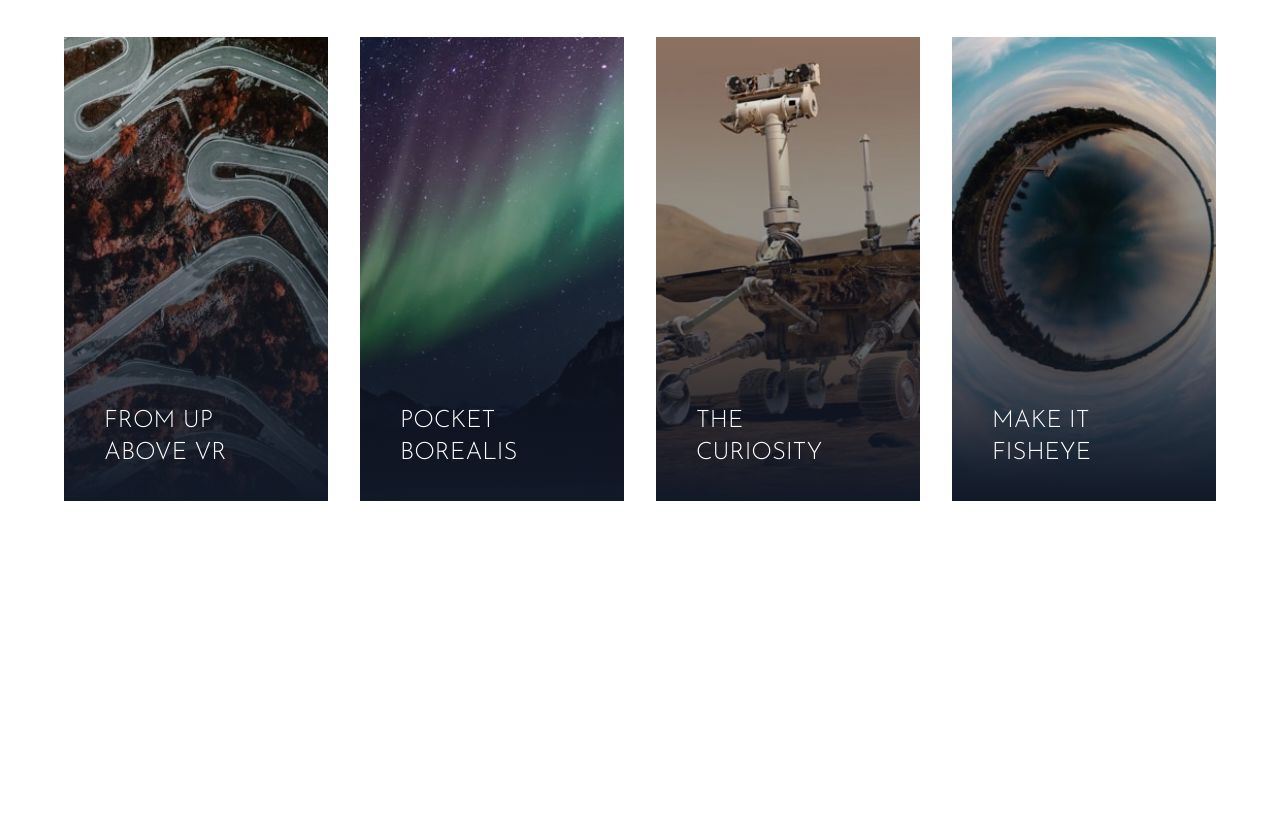
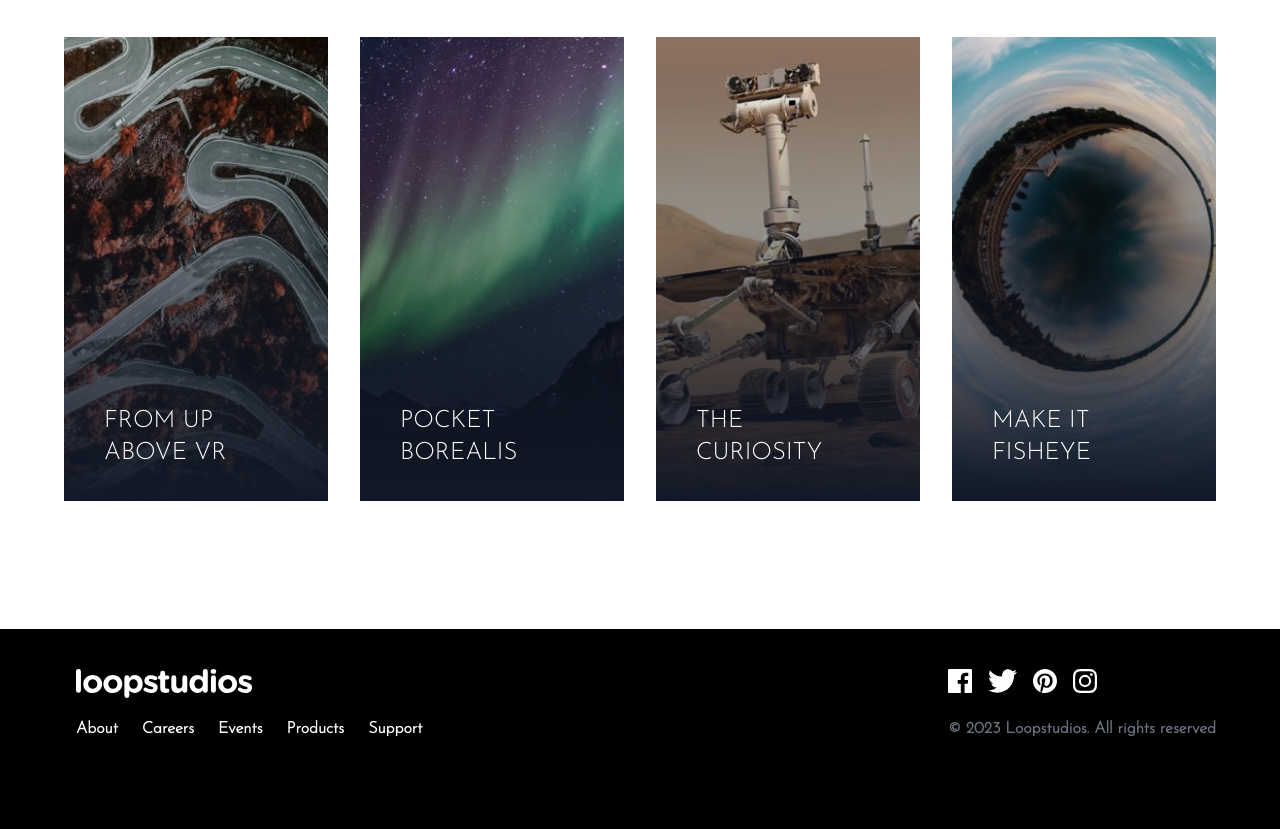
Before and after one commit to thepixelboy/loopstudio, a website: page index.html in a window 1280 px wide. Shown: the part 2007-2836 px from the top of the page. Before the commit the page ends 2636 px from the top, so only its background shows below. Drawn offline with Linux system fonts and the light colour scheme.

Commit message:
feat: footer

```diff
--- a/index.html
+++ b/index.html
@@ -280,5 +280,106 @@
         </div>
       </div>
     </section>
+
+    <!-- Footer -->
+    <footer class="bg-black">
+      <!-- Container -->
+      <div class="container max-w-6xl py-10 mx-auto">
+        <!-- Footer flex container -->
+        <div
+          class="flex flex-col items-center mb-8 space-y-6 md:flex-row md:space-y-0 md:justify-between md:items-start"
+        >
+          <!-- Menu & Logo container -->
+          <div
+            class="flex flex-col items-center space-y-8 md:items-start md:space-y-4"
+          >
+            <!-- Logo -->
+            <div class="h-8">
+              <img src="images/logo.svg" alt="" class="w-44 md:ml-3" />
+            </div>
+            <!-- Menu container -->
+            <div
+              class="flex flex-col items-center space-y-4 font-bold text-white md:flex-row md:space-y-0 md:space-x-6 md:ml-3"
+            >
+              <!-- Item 1 -->
+              <div class="h-10 group">
+                <a href="#">About</a>
+                <div
+                  class="mx-2 group-hover:border-b group-hover:border-blue-50"
+                ></div>
+              </div>
+              <!-- Item 2 -->
+              <div class="h-10 group">
+                <a href="#">Careers</a>
+                <div
+                  class="mx-2 group-hover:border-b group-hover:border-blue-50"
+                ></div>
+              </div>
+              <!-- Item 3 -->
+              <div class="h-10 group">
+                <a href="#">Events</a>
+                <div
+                  class="mx-2 group-hover:border-b group-hover:border-blue-50"
+                ></div>
+              </div>
+              <!-- Item 4 -->
+              <div class="h-10 group">
+                <a href="#">Products</a>
+                <div
+                  class="mx-2 group-hover:border-b group-hover:border-blue-50"
+                ></div>
+              </div>
+              <!-- Item 5 -->
+              <div class="h-10 group">
+                <a href="#">Support</a>
+                <div
+                  class="mx-2 group-hover:border-b group-hover:border-blue-50"
+                ></div>
+              </div>
+            </div>
+          </div>
+
+          <!-- Social & Copy container -->
+          <div
+            class="flex flex-col items-start justify-between space-y-4 text-gray-500"
+          >
+            <!-- Icons container -->
+            <div
+              class="flex items-center justify-center mx-auto space-x-4 md:justify-end md:mx-0"
+            >
+              <!-- Icon 1 -->
+              <div class="h-8 group">
+                <a href="#">
+                  <img src="images/icon-facebook.svg" alt="" class="h-6" />
+                </a>
+              </div>
+              <!-- Icon 2 -->
+              <div class="h-8 group">
+                <a href="#">
+                  <img src="images/icon-twitter.svg" alt="" class="h-6" />
+                </a>
+              </div>
+              <!-- Icon 3 -->
+              <div class="h-8 group">
+                <a href="#">
+                  <img src="images/icon-pinterest.svg" alt="" class="h-6" />
+                </a>
+              </div>
+              <!-- Icon 4 -->
+              <div class="h-8 group">
+                <a href="#">
+                  <img src="images/icon-instagram.svg" alt="" class="h-6" />
+                </a>
+              </div>
+            </div>
+
+            <!-- Copy -->
+            <div class="font-bold">
+              &copy; 2023 Loopstudios. All rights reserved
+            </div>
+          </div>
+        </div>
+      </div>
+    </footer>
   </body>
 </html>
```
Also changed, not shown: css/style.css.
